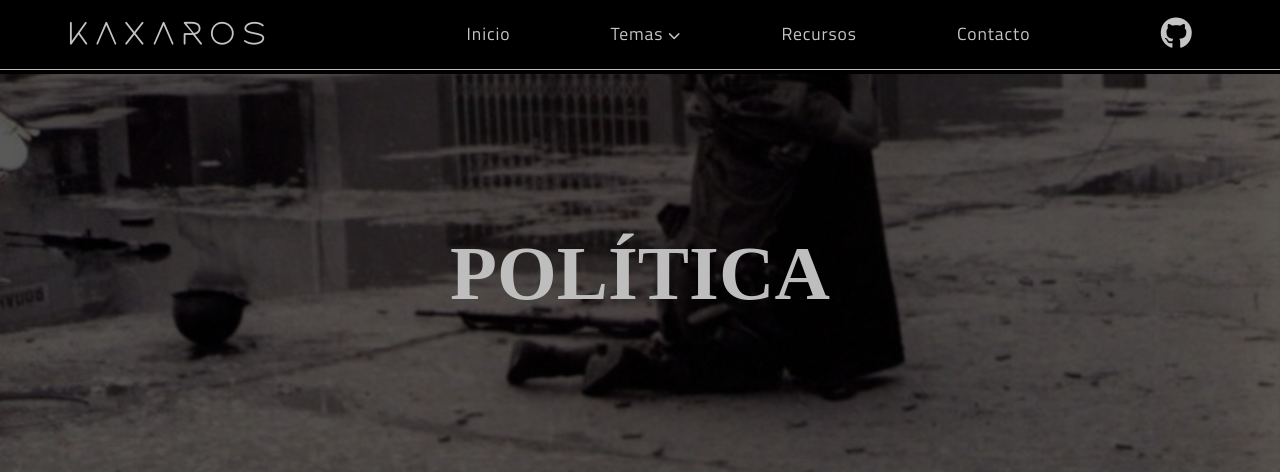
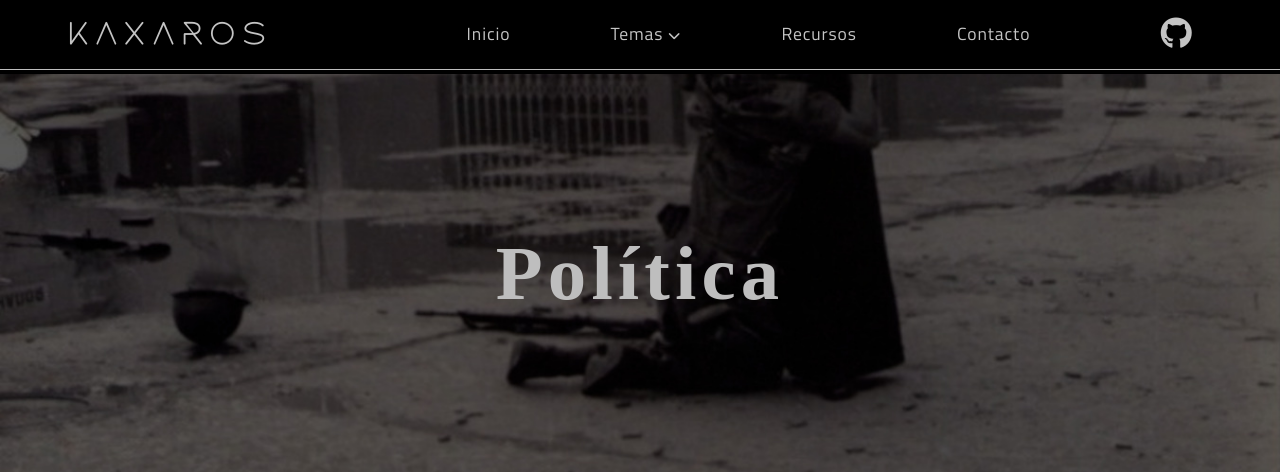
Before and after one commit to jossandreslch/Kronos, a plain HTML site: page politica.html in a window 1280 px wide. Shown: the top 472 px of the page. Drawn offline with Linux system fonts and the light colour scheme; a script that the page names is missing; files whose address does not match are found by name; a web font is replaced by a local one.

Commit message:
We fixed the header titles

```diff
--- a/assets/css/style.css
+++ b/assets/css/style.css
@@ -336,6 +336,7 @@ body {
     font-weight: lighter;
     color: #bebebe;
     font-size: 3.2em;
+    letter-spacing: 0.1em;
 }
 
 .blogs-content {
--- a/assets/fonts/fonts.css
+++ b/assets/fonts/fonts.css
@@ -68,3 +68,8 @@
     font-family: "TitleFont";
     src: url('./rocket_wildness/ROCKET\ WILDNESS.ttf');
 }
+
+@font-face {
+    font-family: "Loves";
+    src: url("./loves/LOVES.ttf");
+}
--- a/politica.html
+++ b/politica.html
@@ -77,7 +77,7 @@
             <div class="section-b-header" id="header-politica">
 
                 <div class="blogs-title">
-                    <h1>POLÍTICA</h1>
+                    <h1>Política</h1>
                 </div>
 
             </div>
```
Also changed, not shown: ingenieria.html (+1 -1 lines), assets/fonts/loves/LOVES.ttf (added), assets/fonts/loves/Readme LOVES.txt (added), assets/img/temas/politica.jpg (added), assets/img/temas/software.jpg (added).
